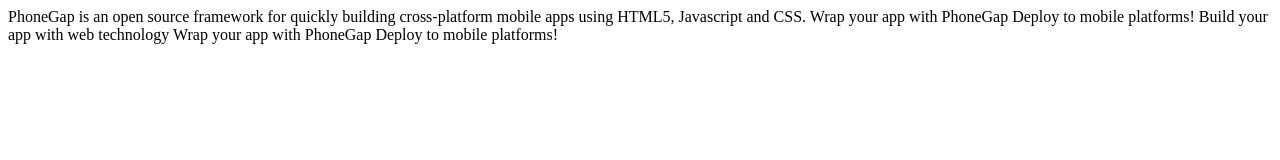
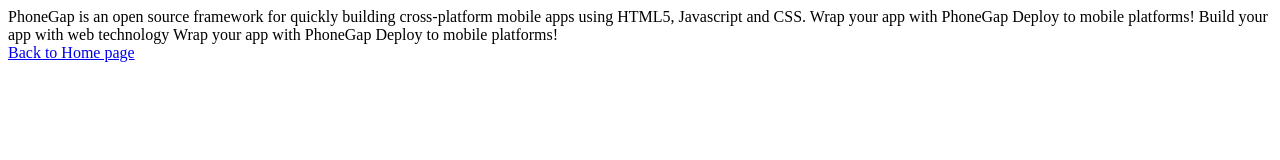
Before and after one commit to pvantage/phone_firstapp, a plain HTML site: page new_page.html in a window 1280 px wide. Drawn offline with Linux system fonts and the light colour scheme.

Commit message:
Update files

```diff
--- a/new_page.html
+++ b/new_page.html
@@ -8,5 +8,6 @@
 <div>
 PhoneGap is an open source framework for quickly building cross-platform mobile apps using HTML5, Javascript and CSS. Wrap your app with PhoneGap Deploy to mobile platforms! Build your app with web technology Wrap your app with PhoneGap Deploy to mobile platforms!
 </div>
+<div><a href="index.html">Back to Home page</a></div>
 </body>
 </html>
```
